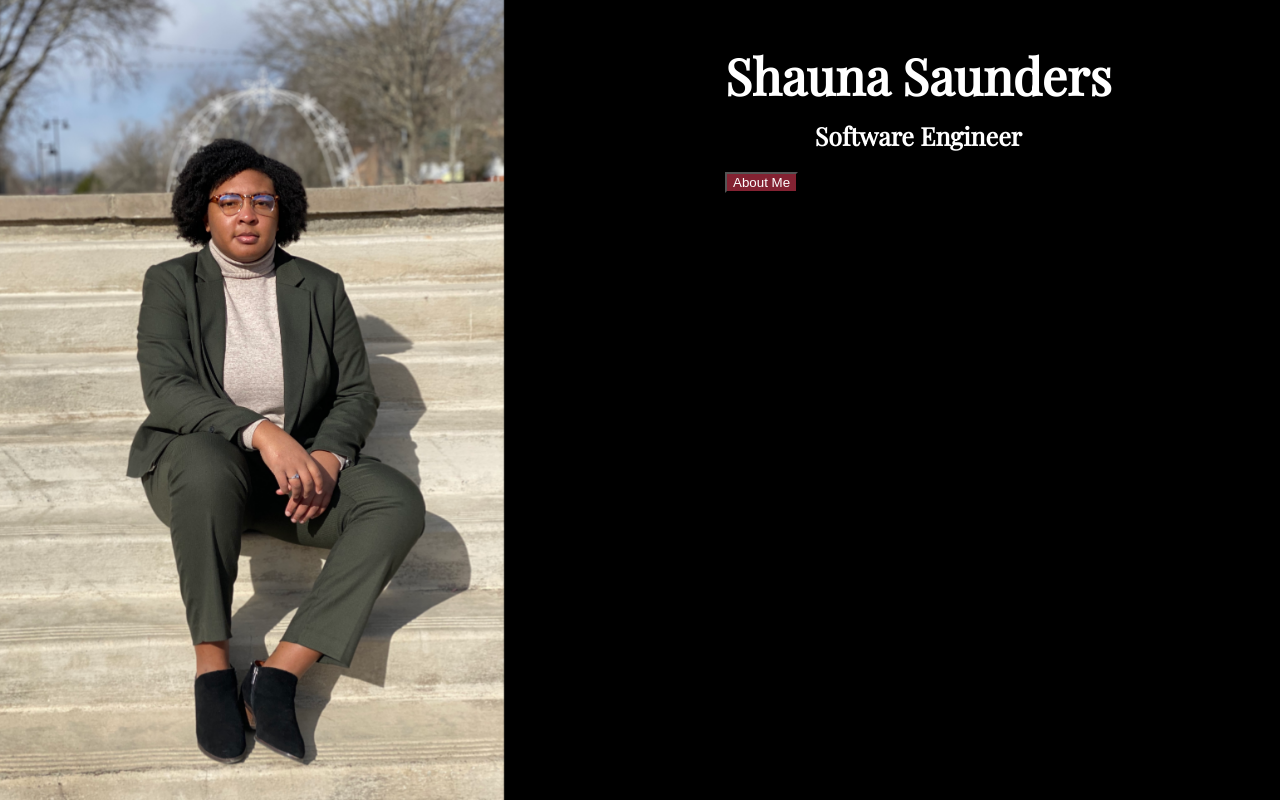
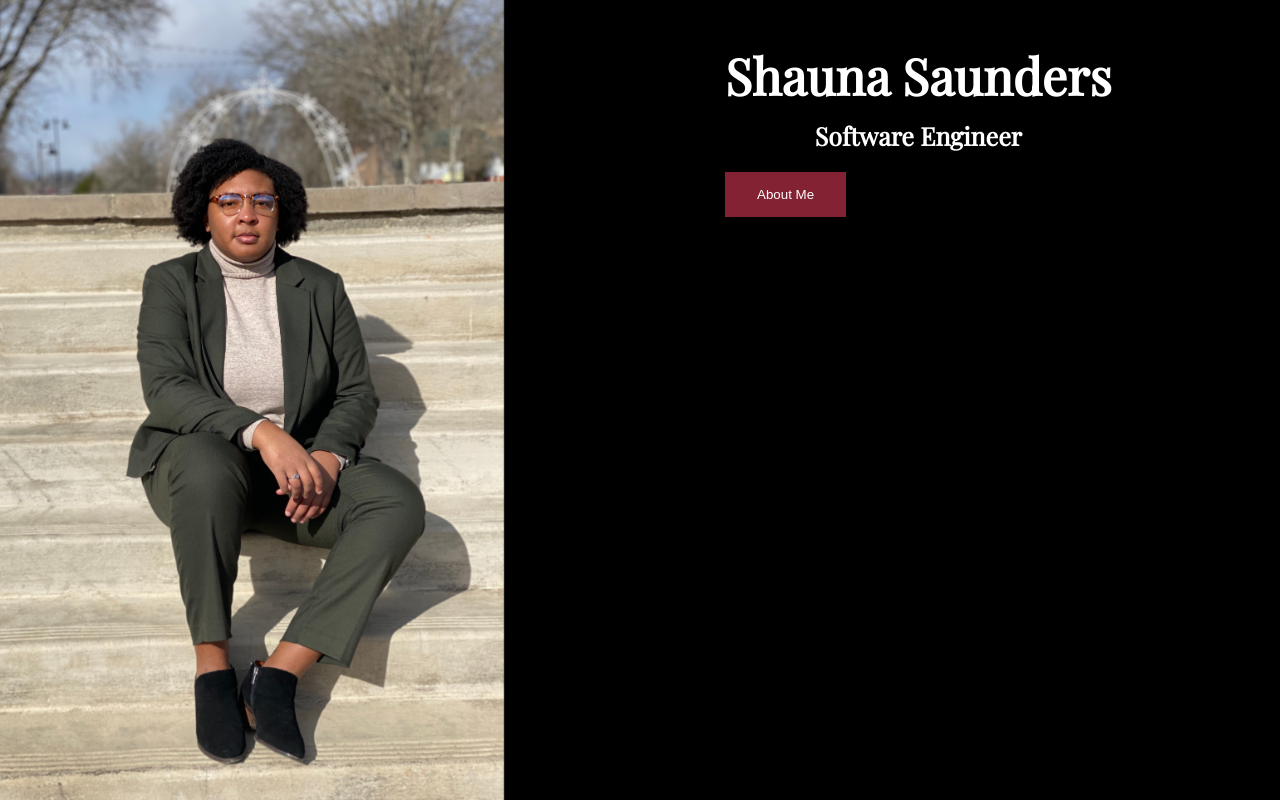
Before and after one commit to shaunacs/shauna-saunders, a Flask app: page / in a window 1280 px wide. Run offline with Flask 2, Linux system fonts and the light colour scheme.

Commit message:
Styling button on homepage

```diff
--- a/static/css/homepage.css
+++ b/static/css/homepage.css
@@ -29,4 +29,6 @@ h2#title {
 button {
     background-color: #832232;;
     color: white;
+    border: none;
+    padding: 15px 32px;
 }
```
